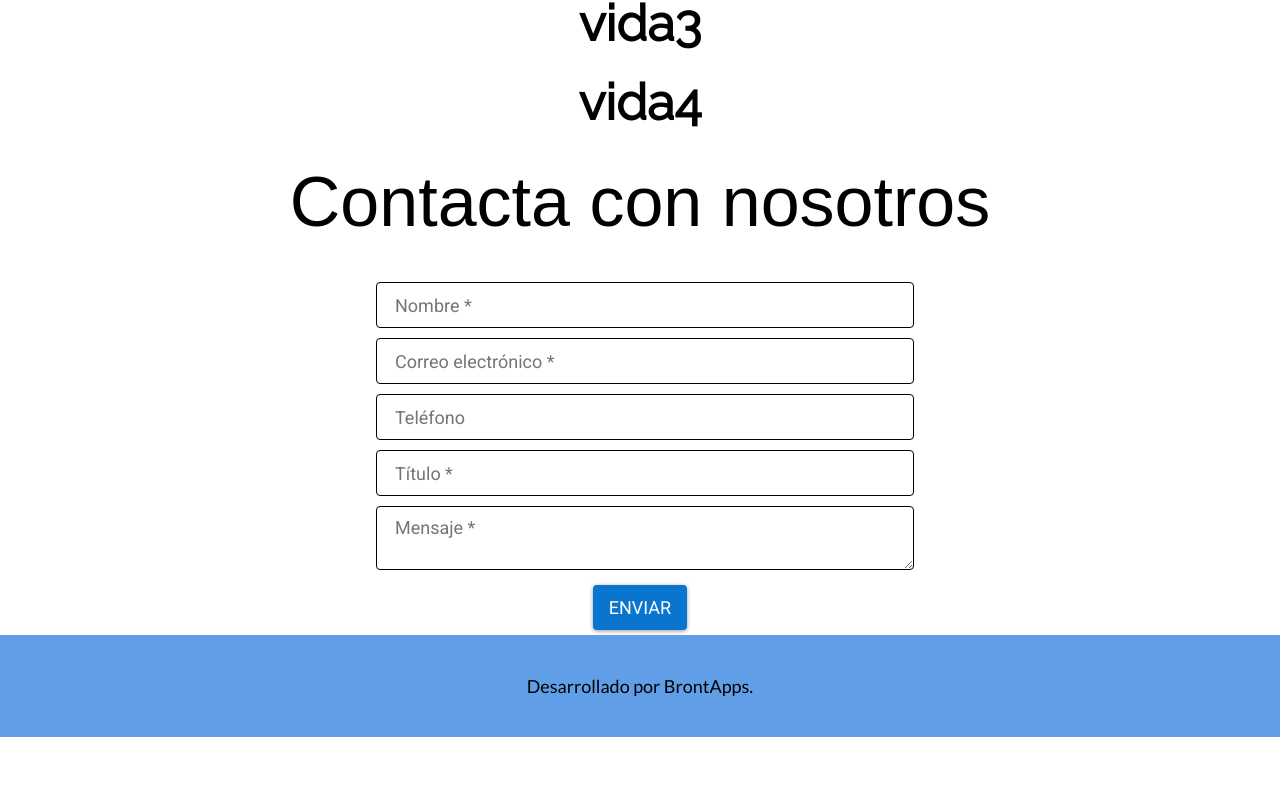
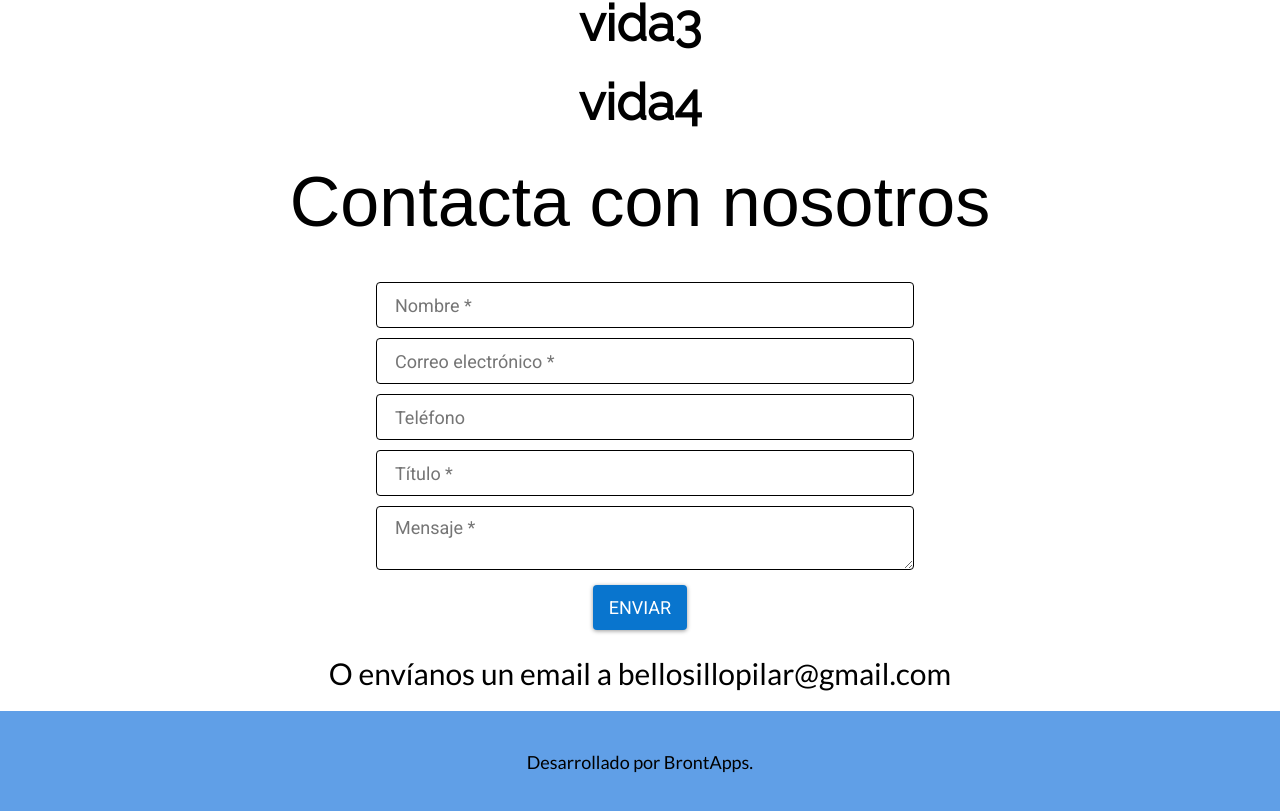
Before and after one commit to alexbertis/pilar-bellosillo, a plain HTML site: page pilarbellosillo/public/index.html in a window 1280 px wide. Shown: the part 5309-6120 px from the top of the page. Before the commit the page ends 6046 px from the top, so only its background shows below. Drawn offline with Linux system fonts and the light colour scheme.

Commit message:
Update index.html

```diff
--- a/pilarbellosillo/public/index.html
+++ b/pilarbellosillo/public/index.html
@@ -230,6 +230,7 @@
                     <input type="submit" value="Enviar">
                 </form>
             </div>
+            <p style="font-size: 30px; padding: 20px 0">O envíanos un email a bellosillopilar@gmail.com</p>
         </div>
     </div>
     <footer>
```
